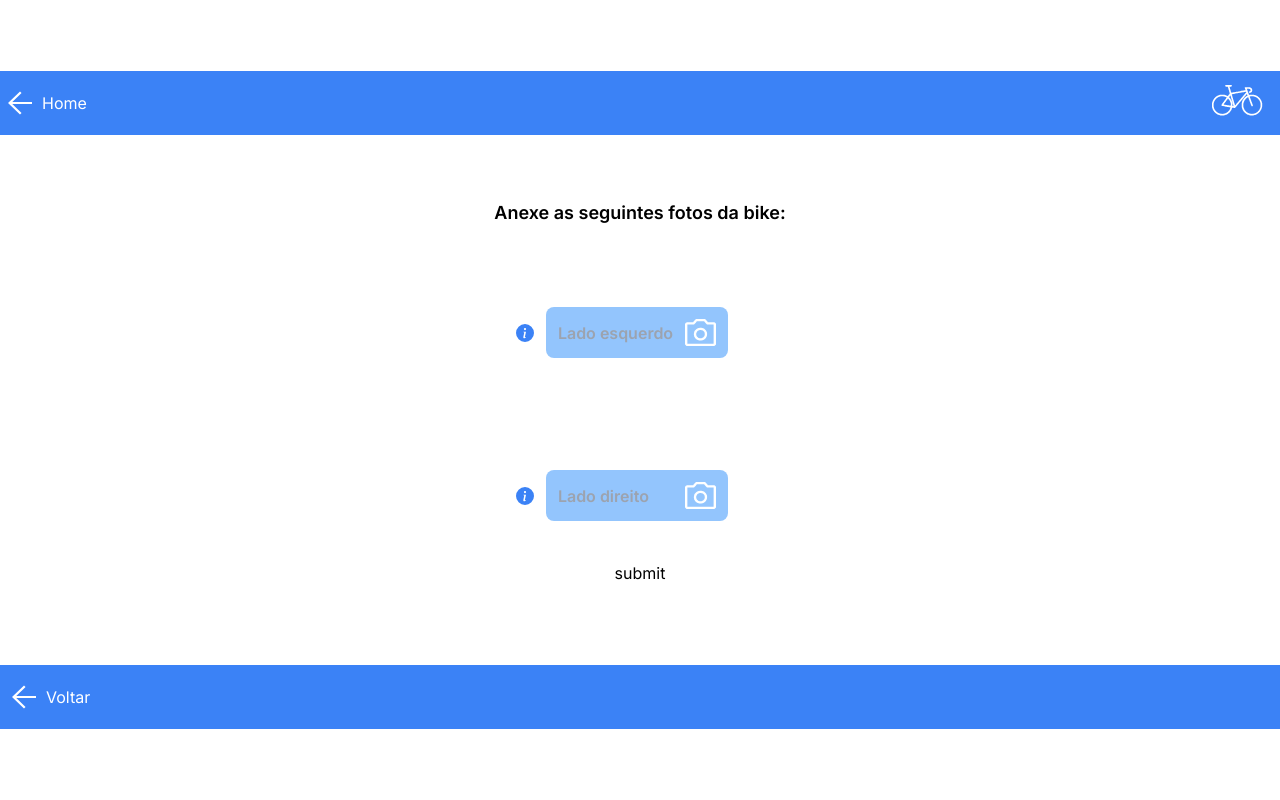
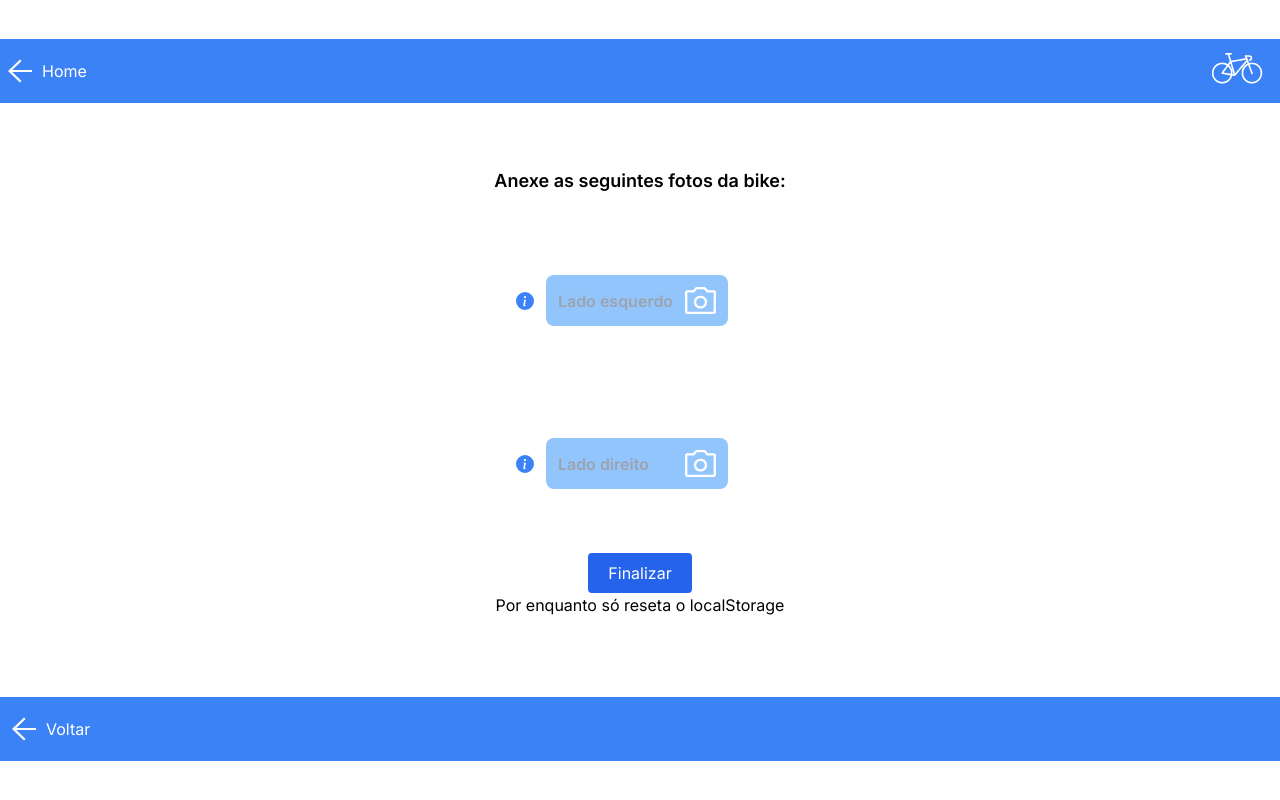
Before and after one commit to vgont/brainstormers-porto-bike, a Next.js app: page /fotos in a window 1280 px wide. Built offline with nearby package versions, Linux system fonts and the light colour scheme.

Commit message:
Submit created

```diff
--- a/src/app/fotos/page.tsx
+++ b/src/app/fotos/page.tsx
@@ -1,11 +1,24 @@
 "use client";
 
+import { useState } from "react";
 import FileUploader from "../components/FileUploader";
 import Footer from "../components/Footer";
 import Header from "../components/Header";
 import Title from "../components/Title";
+import useBikeStore from "../stores/useBikeStore";
+import { useRouter } from "next/navigation";
 
 export default function FotosBike() {
+  const [isValidated, setIsValidated] = useState();
+  const { setAllDefaultState } = useBikeStore();
+
+  const router = useRouter();
+
+  const handleSubmit = () => {
+    setAllDefaultState();
+    router.push("/");
+  };
+
   return (
     <main className="flex flex-col justify-center items-center h-screen">
       <Header />
@@ -21,7 +34,13 @@ export default function FotosBike() {
           {"Lado direito"}
         </FileUploader>
       </div>
-      <button className="mt-10">submit</button>
+      <button
+        className="mt-16 bg-blue-600 text-white px-5 py-2 rounded"
+        onClick={handleSubmit}
+      >
+        {"Finalizar"}
+      </button>
+      {"Por enquanto só reseta o localStorage"}
       <Footer hideArrowNext pathUrlBack="/documentos" />
     </main>
   );
--- a/src/app/stores/useBikeStore.ts
+++ b/src/app/stores/useBikeStore.ts
@@ -22,6 +22,7 @@ interface IBikeProps {
   setIsElectric: (isElectric: boolean) => void;
   setQuantityOfModifies: (quantity: number) => void;
   setQuantityOfAcessories: (quantity: number) => void;
+  setAllDefaultState: () => void;
 }
 
 const useBikeStore = create(
```
